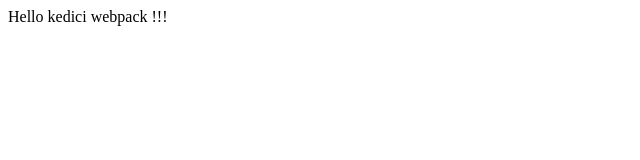
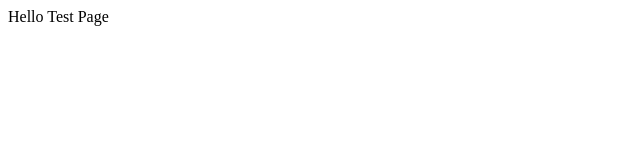
Before and after one commit to gazatem/jstracker, a website built with webpack: page public/index.html in a window 1280 px wide. Shown: the full height of the page, 0-640 px from the left. Built offline with nearby package versions, Linux system fonts and the light colour scheme.

Commit message:
Tracke get var from page

```diff
--- /dev/null
+++ b/app/TrackPage.js
@@ -0,0 +1,11 @@
+export default class TrackPage{
+
+    get product(){
+        console.log("Tracker3", tracker);
+    }
+
+     get pageName() {
+        let name = "Test Page";
+        return name;
+    }
+}
--- a/app/index.js
+++ b/app/index.js
@@ -1,12 +1,16 @@
 import _ from 'lodash';
+import TrackPage from './TrackPage';
 
 function component () {
   var element = document.createElement('div');
+  let trackPage = new TrackPage();
 
-  /* lodash is required for the next line to work */
-  element.innerHTML = _.join(['Hello kedici','webpack !!!'], ' ');
-    console.log("sdasdsa dsadasds");
+console.log("Tracker2", tracker);
+  let name = trackPage.pageName;
+  element.innerHTML = _.join(['Hello', name], ' ');
+
   return element;
 }
 
+
 document.body.appendChild(component());
--- a/public/index.html
+++ b/public/index.html
@@ -3,6 +3,16 @@
     <title>Webpack 2 demo!!</title>
   </head>
   <body>
+
+
+<script type="text/javascript">
+  var tracker = {
+  prodid: 'HBKR0506',
+  totalvalue: 149.90,
+  };
+</script>
+
+
     <script src="/assets/bundle.js"></script>
   </body>
 </html>
```
